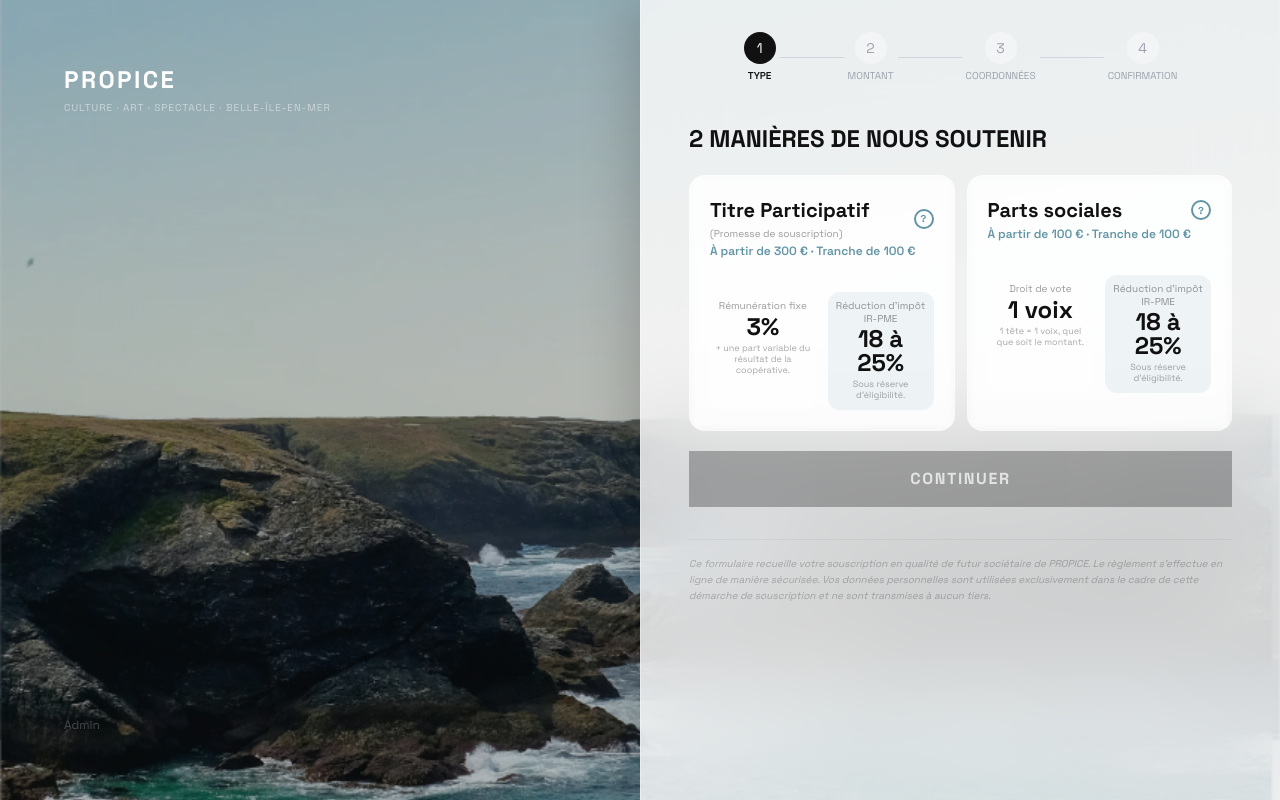
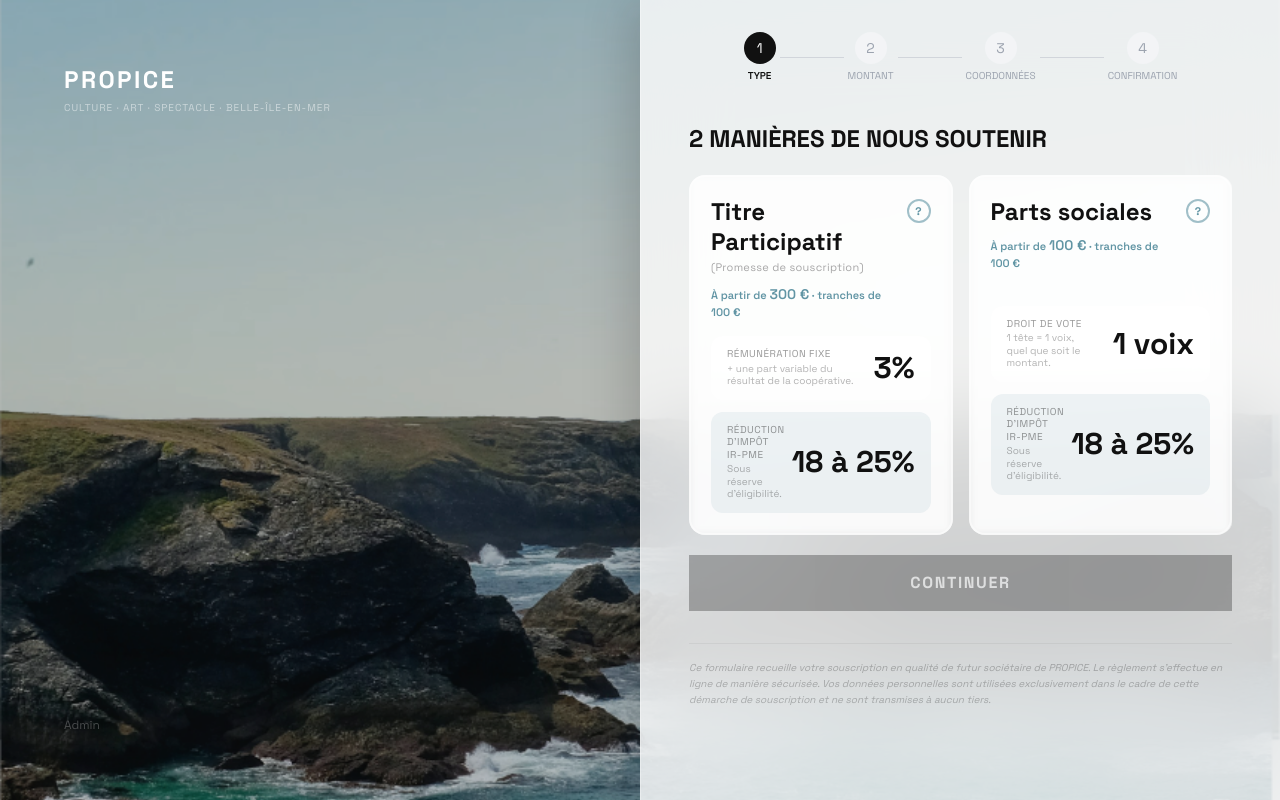
Before and after one commit to Brutdepomme-agence/Propice, a React (Vite) app: page / in a window 1280 px wide. Built offline with nearby package versions, Linux system fonts and the light colour scheme; no server answers.

Commit message:
TitreCard: redesign plus haut, contenu centré, meilleure hiérarchie
Co-Authored-By: Claude Sonnet 4.6 <noreply@anthropic.com>

```diff
--- a/src/components/TitreCard.jsx
+++ b/src/components/TitreCard.jsx
@@ -50,7 +50,7 @@ export default function TitreCard({ selected, onSelect }) {
   }
 
   return (
-    <div className="grid grid-cols-1 md:grid-cols-2 gap-3">
+    <div className="grid grid-cols-1 md:grid-cols-2 gap-4">
       {cards.map(card => {
         const isSelected = selected === card.id
         const isExpanded = expanded === card.id
@@ -58,66 +58,65 @@ export default function TitreCard({ selected, onSelect }) {
           <div
             key={card.id}
             onClick={() => onSelect(card.id)}
-            className={`cursor-pointer rounded-2xl border transition-all duration-200 backdrop-blur-sm overflow-hidden ${
+            className={`cursor-pointer rounded-2xl border-2 transition-all duration-200 backdrop-blur-sm overflow-hidden flex flex-col ${
               isSelected
-                ? 'border-[#6195a4] bg-white/60 shadow-lg'
-                : 'border-white/40 bg-white/40 hover:border-[#6195a4] hover:bg-white/55'
+                ? 'border-[#6195a4] bg-white/70 shadow-xl'
+                : 'border-white/50 bg-white/40 hover:border-[#6195a4]/60 hover:bg-white/55 hover:shadow-md'
             }`}
           >
             {/* En-tête */}
-            <div className="px-5 pt-5 pb-3 border-b border-white/40">
-              <div className="flex items-center justify-between gap-2">
+            <div className="px-5 pt-5 pb-4 flex items-start justify-between gap-3">
               <div>
-                  <h3 className="font-display font-bold text-xl text-[#111111]">{card.title}</h3>
-                  {card.titleSub && <p className="text-[10px] text-black/40 font-inter mt-0.5">{card.titleSub}</p>}
+                <h3 className="font-display font-bold text-2xl text-[#111111] leading-tight">{card.title}</h3>
+                {card.titleSub && (
+                  <p className="text-[11px] text-black/35 font-inter mt-0.5 tracking-wide">{card.titleSub}</p>
+                )}
+                <p className="text-[#6195a4] text-[11px] font-semibold font-inter mt-2">
+                  À partir de <span className="text-sm">{card.min}</span> · tranches de {card.tranche}
+                </p>
               </div>
               <button
                 onClick={e => toggleExpand(e, card.id)}
-                  className={`w-5 h-5 shrink-0 rounded-full border-2 font-bold text-[10px] flex items-center justify-center transition-colors ${
-                    isExpanded ? 'bg-[#6195a4] border-[#6195a4] text-white' : 'border-[#6195a4] text-[#6195a4]'
+                className={`shrink-0 mt-0.5 w-6 h-6 rounded-full border-2 font-bold text-[11px] flex items-center justify-center transition-colors ${
+                  isExpanded ? 'bg-[#6195a4] border-[#6195a4] text-white' : 'border-[#6195a4]/60 text-[#6195a4]'
                 }`}
               >
                 {isExpanded ? '−' : '?'}
               </button>
             </div>
-              <p className="text-[#6195a4] text-xs font-semibold mt-0.5">
-                À partir de {card.min} · Tranche de {card.tranche}
-              </p>
+
+            {/* Avantages — occupe la hauteur restante */}
+            <div className="flex-1 px-5 pb-5 flex flex-col justify-center gap-3">
+              {card.avantages.map((av, i) => (
+                <div
+                  key={i}
+                  className={`rounded-xl px-4 py-3 flex items-center gap-4 ${
+                    i === 0 ? 'bg-white/60' : 'bg-[#6195a4]/10'
+                  }`}
+                >
+                  <div className="flex-1 min-w-0">
+                    <p className="text-[10px] text-black/40 font-inter uppercase tracking-wider leading-tight">{av.label}</p>
+                    {av.sub && <p className="text-[10px] text-black/30 font-inter mt-0.5 leading-tight">{av.sub}</p>}
                   </div>
-
-            {/* Corps */}
-            <div className="px-5 py-4">
-              {card.tag && (
-                <div className="mb-3">
-                  <span className="font-display font-bold text-xs tracking-widest bg-[#111111] text-white px-2 py-0.5 rounded-sm">{card.tag}</span>
-                  {card.tagSub && <p className="text-[10px] text-black/40 mt-1">{card.tagSub}</p>}
-                </div>
-              )}
-              <div className="flex gap-3 py-1">
-                {card.avantages.map((av, i) => (
-                  <div key={i} className={`flex-1 text-center rounded-xl py-2 px-1 ${i === 0 ? 'bg-white/50' : 'bg-[#6195a4]/10'}`}>
-                    <p className="text-[10px] text-black/40 mb-0.5 leading-tight">{av.label}</p>
-                    <p className="font-display font-bold text-2xl text-[#111111] leading-none">{av.value}</p>
-                    {av.sub && <p className="text-[9px] text-black/35 mt-1 leading-tight">{av.sub}</p>}
+                  <p className="font-display font-bold text-3xl text-[#111111] leading-none shrink-0">{av.value}</p>
                 </div>
               ))}
             </div>
-            </div>
 
-            {/* Détails inline — s'ouvre vers le bas dans le flux */}
+            {/* Détails dépliables */}
             <div
               className="overflow-hidden transition-all duration-300 ease-in-out"
-              style={{ maxHeight: isExpanded ? '200px' : '0px' }}
+              style={{ maxHeight: isExpanded ? '220px' : '0px' }}
             >
-              <div className="px-5 pb-4 border-t border-white/40 pt-3 space-y-2">
-                <p className="font-display font-bold text-[10px] tracking-widest text-black/40 uppercase">Exemple pour 2 000 €</p>
+              <div className="px-5 pb-5 pt-3 border-t border-white/50 space-y-2">
+                <p className="font-display font-bold text-[10px] tracking-widest text-black/35 uppercase mb-3">Exemple pour 2 000 €</p>
                 {card.exemple.map(row => (
-                  <div key={row.label} className="flex justify-between">
-                    <span className="text-xs text-black/50">{row.label}</span>
-                    <span className="text-xs font-semibold text-[#111111]">{row.value}</span>
+                  <div key={row.label} className="flex justify-between items-center">
+                    <span className="text-xs text-black/45 font-inter">{row.label}</span>
+                    <span className="text-xs font-bold text-[#111111] font-display">{row.value}</span>
                   </div>
                 ))}
-                <p className="text-[10px] text-black/35 italic pt-1">{card.note}</p>
+                <p className="text-[10px] text-black/30 italic pt-2 leading-relaxed font-inter">{card.note}</p>
               </div>
             </div>
           </div>
```
Lines whose indentation alone changed are shown as unchanged.
